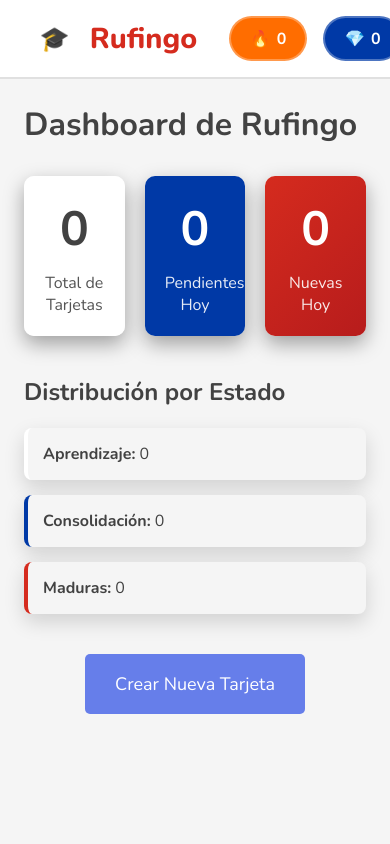
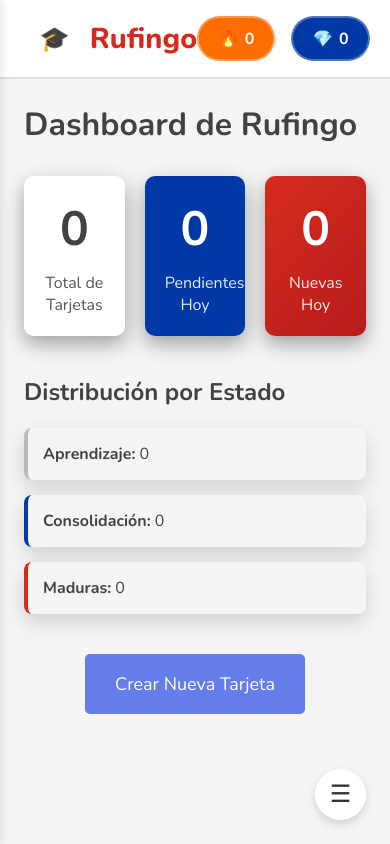
Before and after one commit to jairnarvaez/Rufingo, a Django app: page / in a window 390 px wide. Run offline with Django 5.2, Linux system fonts and the light colour scheme; the visitor is signed in with stand-in values (Sample User, id 1); data that the repository does not hold is empty.

Commit message:
feat: diseño responsive

```diff
--- a/flashcards/templates/flashcards/base.html
+++ b/flashcards/templates/flashcards/base.html
@@ -390,19 +390,58 @@
             transition: all 0.3s;
         }
 
-        /* RESPONSIVE */
+
+
+.sidebar.hidden {
+    transform: translateX(-100%);
+}
+
+/* === BOTÓN FLOTANTE === */
+.sidebar-toggle {
+    display: none; /* oculto por defecto en desktop */
+    position: fixed;
+    bottom: 1.5rem;
+    right: 1.5rem;
+    width: 3.2rem;
+    height: 3.2rem;
+    border-radius: 50%;
+    border: none;
+    background: #fff;
+    color: #333;
+    font-size: 1.5rem;
+    box-shadow: 0 4px 10px rgba(0, 0, 0, 0.15);
+    cursor: pointer;
+    z-index: 1000;
+    transition: background 0.2s ease, transform 0.2s ease;
+}
+
+.sidebar-toggle:hover {
+    background: #f8f8f8;
+    transform: scale(1.05);
+}
+
+/* === MODO MÓVIL === */
 @media (max-width: 768px) {
-            .container {
-                flex-direction: column;
+    .sidebar-toggle {
+        display: flex;
+        align-items: center;
+        justify-content: center;
     }
 
     .sidebar {
-            	display: none;
-                width: 100%;
-                position: static;
-                height: auto;
-                border-right: none;
-                border-bottom: 2px solid var(--medium-gray);
+        position: fixed;
+        top: 0;
+        left: 0;
+        height: 100%;
+        width: 80%;
+        max-width: 280px;
+        background: #fff;
+        box-shadow: 2px 0 8px rgba(0, 0, 0, 0.1);
+        z-index: 999;
+    }
+
+    .container {
+        flex-direction: column;
     }
 
     .main-content {
@@ -413,12 +452,9 @@
     .progress-section, .rufingo-mascot {
         display: none;
     }
+}
 
-            .header {
-              //  flex-direction: column;
-                gap: 2rem;
-            }
-        }
+
 
         {% block extra_css %}{% endblock %}
     </style>
@@ -445,11 +481,16 @@
             <div class="gems">
                 💎 <span>0</span>
             </div>
+
+
             {% endif %}
         </div>
     </header>
 
     <div class="container">
+
+       	<div id="sidebar-toggle" class="sidebar-toggle">☰ </div>
+
         <!-- SIDEBAR -->
         <aside class="sidebar">
             <div class="profile-section">
@@ -518,6 +559,7 @@
                 {% endif %}
             </ul>
         </aside>
+
 
         <!-- CONTENIDO PRINCIPAL -->
         <main class="main-content">
@@ -635,5 +677,21 @@
                 .catch(err => console.log('Error SW:', err));
         }
     </script>
+
+<script>
+document.addEventListener('DOMContentLoaded', () => {
+    const toggleBtn = document.getElementById('sidebar-toggle');
+    const sidebar = document.querySelector('.sidebar');
+
+    // Oculto por defecto en móvil
+    sidebar.classList.add('hidden');
+
+    toggleBtn.addEventListener('click', () => {
+        sidebar.classList.toggle('hidden');
+    });
+});
+</script>
+
+
 </body>
 </html>
--- a/flashcards/templates/flashcards/home.html
+++ b/flashcards/templates/flashcards/home.html
@@ -26,7 +26,7 @@
     <h2> Distribución por Estado</h2>
     <div style="display: grid; grid-template-columns: repeat(auto-fit, minmax(200px, 1fr)); gap: 15px; margin-top: 20px;">
 
-        <div style="background: #F5F5F5; padding: 15px; border-radius: 8px; border-left: 4px solid #FFFFFF; box-shadow: 0 8px 20px rgba(0, 0, 0, 0.15);">
+        <div style="background: #F5F5F5; padding: 15px; border-radius: 8px; border-left: 4px solid #bbbbbb; box-shadow: 0 8px 20px rgba(0, 0, 0, 0.15);">
             <strong> Aprendizaje:</strong> {{ tarjetas_aprendizaje }}
         </div>
         <div style="background: #F5F5F5; padding: 15px; border-radius: 8px; border-left: 4px solid #0039A6; box-shadow: 0 8px 20px rgba(0, 0, 0, 0.15);">
```
Lines whose indentation alone changed are shown as unchanged.
